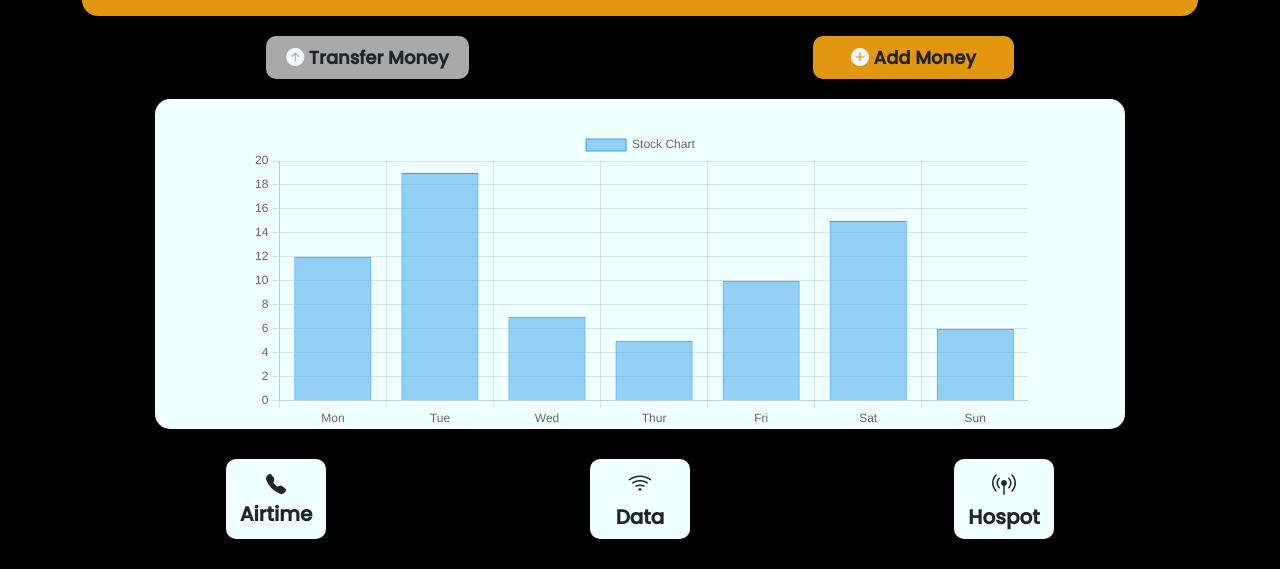
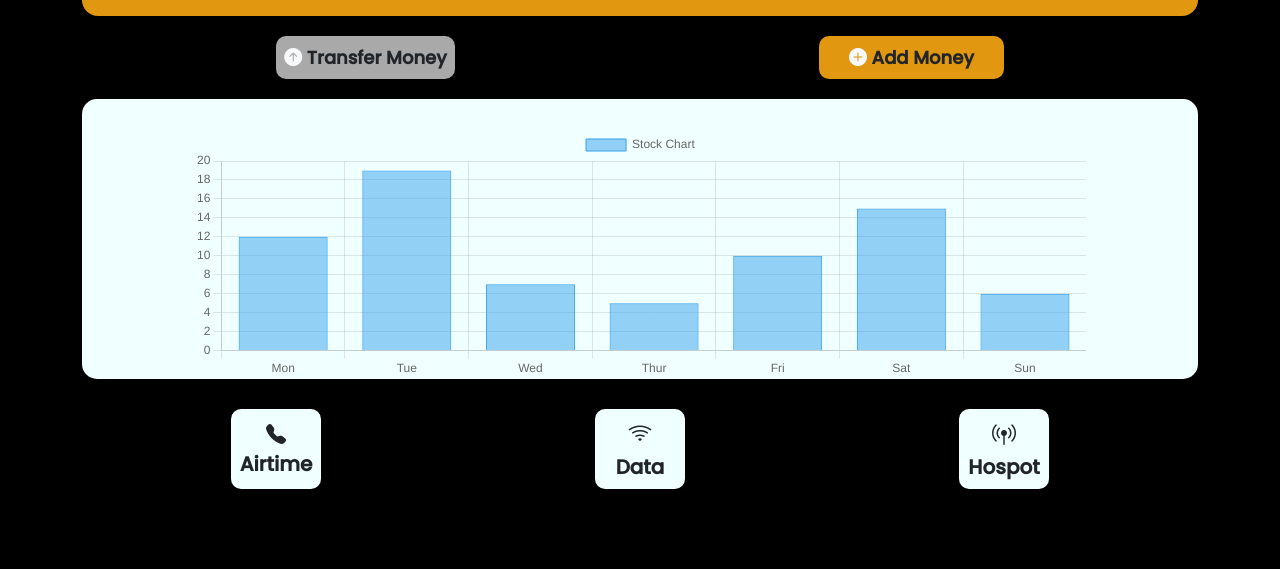
Before and after one commit to bignashtech/banking-app-dashboard, a plain HTML site: page index.html in a window 1280 px wide. Shown: the part 315-884 px from the top of the page. After the commit the page ends 834 px from the top, so only its background shows below. Drawn offline with nearby package versions, Linux system fonts and the light colour scheme.

Commit message:
Update styles.css

```diff
--- a/styles.css
+++ b/styles.css
@@ -15,10 +15,11 @@ body{
     display: flex;
     align-items: center;
     justify-content: center;
+    margin-left: -31px;
 }
 
 .image-container img{
-    width: 100%;
+    width:  100%;
     height: 100%;
     border-radius: 50px;
 }
@@ -36,10 +37,6 @@ body{
 .bal-container{
     background-color: rgb(225, 152, 16);
     height: 175px;
-    width: 100%;
-    margin: auto;
-    text-wrap: wrap;
-    overflow: hidden;
 }
 
 .balance{
@@ -60,16 +57,16 @@ body{
 }
 
 .transfer-money{
-    padding: 8px 20px;
+    padding: 8px ;
 }
 
 .add-money{
-    padding: 8px 38px;
+    padding: 8px 30px;
 }
 
 canvas{
     max-width: 80%;
-    max-height: 300px;
+    max-height: 250px;
     margin-top: 30px;
 }
 
@@ -78,7 +75,6 @@ canvas{
     align-items: center;
     justify-content: center;
     background-color: azure;
-    width: 87%;
     margin:20px  auto;
     border-radius: 15px;
 }
@@ -91,7 +87,7 @@ canvas{
 }
 
 #Buy{
-    width: 100px;
+    width: 90px;
     height: 80px;
     background-color:azure;
     border-radius: 10px;
```
